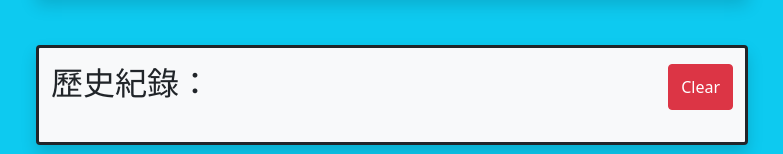
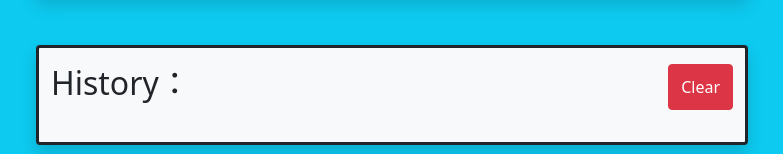
Before and after one commit to amber871023/Vue-W2-Calculator, a plain HTML site: page index.html in a window 1280 px wide. Shown: the part 501-655 px from the top of the page, without its empty margins (248-1031 px from the left). Drawn offline with nearby package versions, Linux system fonts and the light colour scheme.

Commit message:
Update index.html

```diff
--- a/index.html
+++ b/index.html
@@ -65,7 +65,7 @@
          <div class="row bg-light shadow border border-dark border-3 rounded justify-content-center">
           <div class="col-12 pt-3 pb-3">
             <div class="d-flex justify-content-between">
-              <h2>歷史紀錄：</h2>
+              <h2>History：</h2>
               <button type="button" class="btn btn-danger" @click="clearHis">Clear</button></div>
 
             <ul style="list-style-type:none">
```
